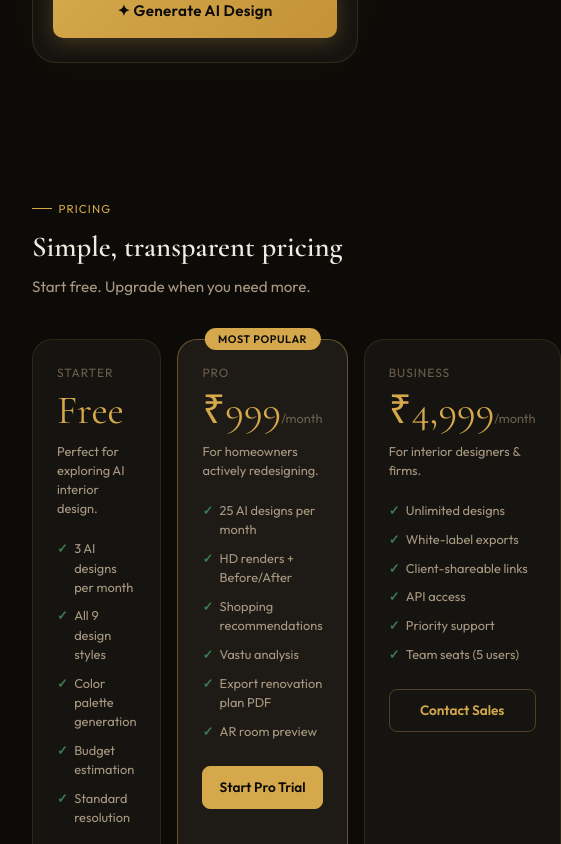
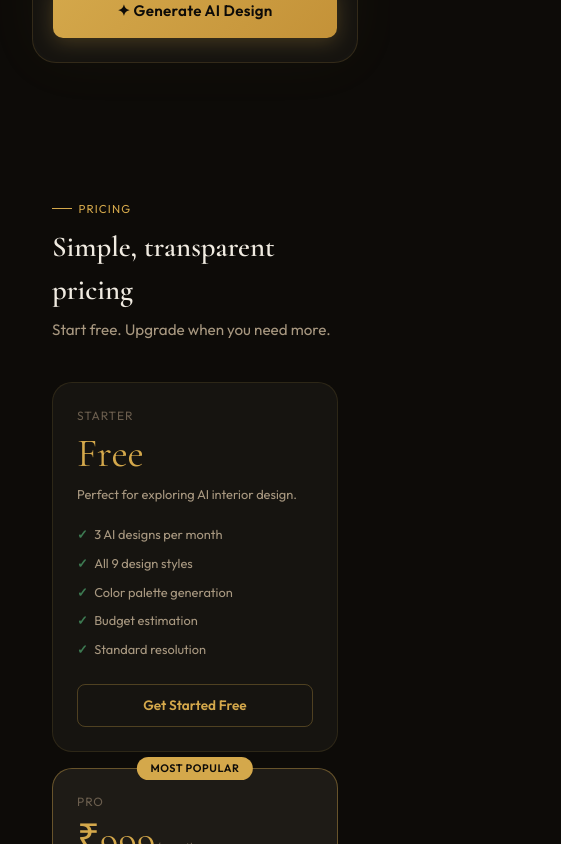
Before and after one commit to Arshath1470/decorgenie, a Next.js app in the folder frontend/: page / in a window 390 px wide. Shown: the part 4400-5244 px from the top of the page, 561 px wide, since content can reach past the window. Built offline with nearby package versions, Linux system fonts and the light colour scheme; no server answers.

Commit message:
Fix pricing cards stacking on mobile

```diff
--- a/frontend/components/PricingSection.jsx
+++ b/frontend/components/PricingSection.jsx
@@ -54,7 +54,7 @@ export default function PricingSection({ user }) {
   };
 
   return (
-    <section id="pricing" style={{ padding: "4rem 0", maxWidth: 1000, margin: "0 auto" }}>
+    <section id="pricing" style={{ padding: "4rem 1.25rem", maxWidth: 1000, margin: "0 auto" }}>
       <div style={{ marginBottom: "0.5rem" }}>
         <span style={{ display: "inline-flex", alignItems: "center", gap: "0.4rem", color: "#D4A84B", fontSize: "0.72rem", textTransform: "uppercase", letterSpacing: "0.1em" }}>
           <span style={{ display: "inline-block", width: 20, height: 1, background: "#D4A84B" }} />
@@ -66,7 +66,7 @@ export default function PricingSection({ user }) {
       </div>
       <p style={{ color: "#A89880", fontSize: "0.95rem", marginBottom: "2.5rem" }}>Start free. Upgrade when you need more.</p>
 
-      <div style={{ display: "grid", gridTemplateColumns: "repeat(3, 1fr)", gap: "1rem" }}>
+      <div className="pricing-grid">
         {PLANS.map((plan) => (
           <div key={plan.name} style={{
             background: plan.featured ? "#1E1B16" : "#161410",
--- a/frontend/styles/globals.css
+++ b/frontend/styles/globals.css
@@ -58,6 +58,13 @@ body {
 }
 
 /* ── RESPONSIVE LAYOUT CLASSES ── */
+
+/* Pricing 3-col */
+.pricing-grid {
+  display: grid;
+  grid-template-columns: repeat(3, 1fr);
+  gap: 1rem;
+}
 
 /* Designer: 2-col → stacked */
 .designer-layout {
@@ -139,4 +146,10 @@ body {
   }
 
   .hide-mobile { display: none !important; }
+
+  .pricing-grid {
+    grid-template-columns: 1fr !important;
+    max-width: 400px;
+    margin: 0 auto;
+  }
 }
```
